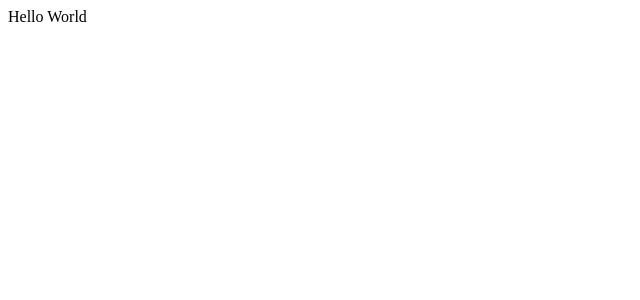
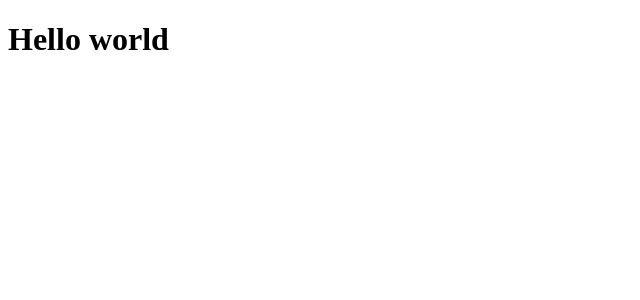
Before and after one commit to karthikeyan13762/reactapp, a React (Vite) app: page / in a window 1280 px wide. Shown: the top 300 px of the page, without its empty margins (0-640 px from the left). Built offline with nearby package versions, Linux system fonts and the light colour scheme.

Commit message:
multiple class component created

```diff
--- a/src/App.jsx
+++ b/src/App.jsx
@@ -1,9 +1,20 @@
 import React, { Component } from 'react'
+
+
+  class Hello extends Component{
+    render(){
+      return(
+        <h1>Hello world</h1>
+      )
+    }
+
+  }
+
 
  class App extends Component {
   render() {
     return (
-      <div>Hello World</div>
+      <Hello/>
     )
   }
 }
```
